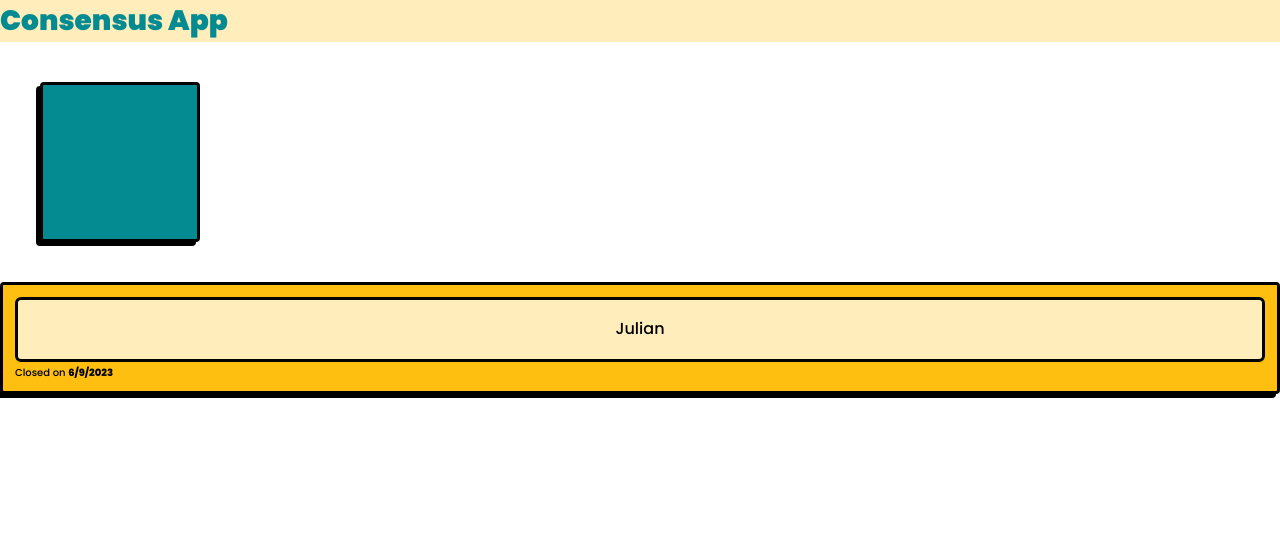
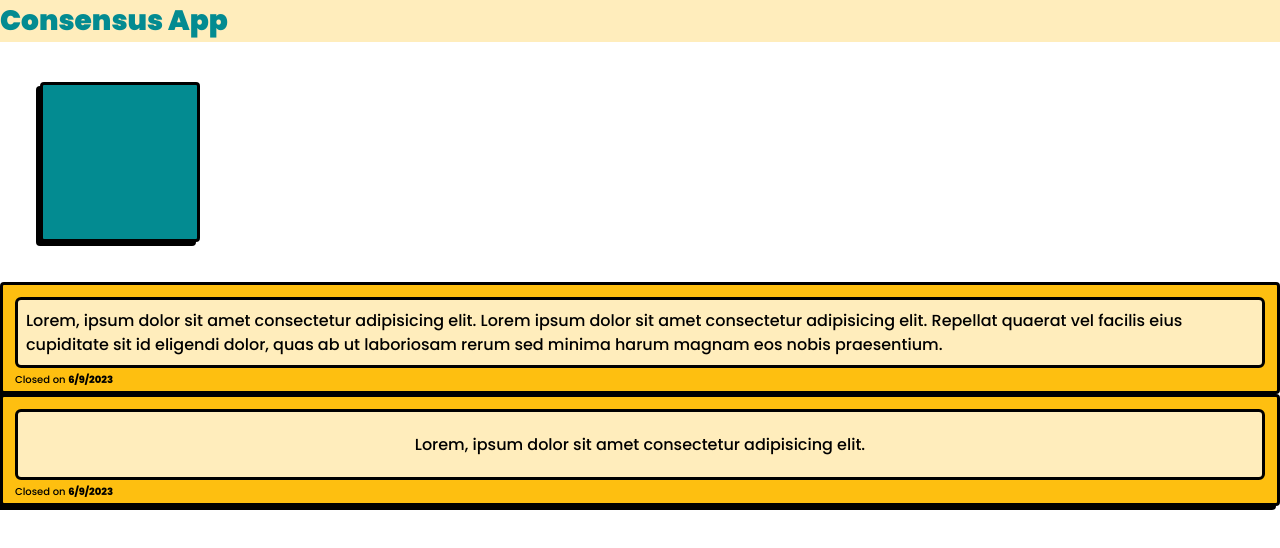
Before and after one commit to devhausleipzigacademy/camp9-final-project, a Next.js app: page / in a window 1280 px wide. Shown: the top 548 px of the page. Built offline with nearby package versions, Linux system fonts and the light colour scheme.

Commit message:
improved styling

```diff
--- a/app/page.tsx
+++ b/app/page.tsx
@@ -7,8 +7,14 @@ export default function Home() {
     <>
       <h1 className="title-black text-teal bg-yellow-light">Consensus App</h1>
       <div className=" m-10 w-40 h-40 bg-teal rounded border-brutal shadow-brutal "></div>
-      <PollCard dateInput={new Date()} href={''}>
-        Julian
+      <PollCard dateInput={new Date()} href={'/'}>
+        Lorem, ipsum dolor sit amet consectetur adipisicing elit. Lorem ipsum
+        dolor sit amet consectetur adipisicing elit. Repellat quaerat vel
+        facilis eius cupiditate sit id eligendi dolor, quas ab ut laboriosam
+        rerum sed minima harum magnam eos nobis praesentium.
+      </PollCard>
+      <PollCard dateInput={new Date()} href={'/'}>
+        Lorem, ipsum dolor sit amet consectetur adipisicing elit.
       </PollCard>
     </>
   );
--- a/components/PollCard.tsx
+++ b/components/PollCard.tsx
@@ -37,13 +37,13 @@ export default function PollCard({
 
   return (
     <Link
-      className="border-3 h-28 border-black rounded w-full flex flex-col p-3 it justify-between bg-yellow gap-1 shadow-brutal "
+      className="border-3 h-28 border-black rounded w-full flex flex-col pt-3 px-3 pb-1 it justify-between bg-yellow gap-1 shadow-brutal "
       href={href}
     >
-      <div className="px-2 py-1 flex items-center justify-center border-3 h-18 border-black rounded-md bg-yellow-light ">
-        <h1 className="body line-clamp-2 ?">{children}</h1>
+      <div className="px-2  flex items-center justify-center border-3 h-24 border-black rounded-md bg-yellow-light ">
+        <h1 className="body line-clamp-2">{children}</h1>
       </div>
-      <div className="flex justify-between items-center overflow-auto gap-1">
+      <div className="flex justify-between items-center  gap-1">
         {isOpen ? (
           <p className="small">
             Closes in
```
Also changed, not shown: 1 other file (tests, documents, lock files or other folders).
